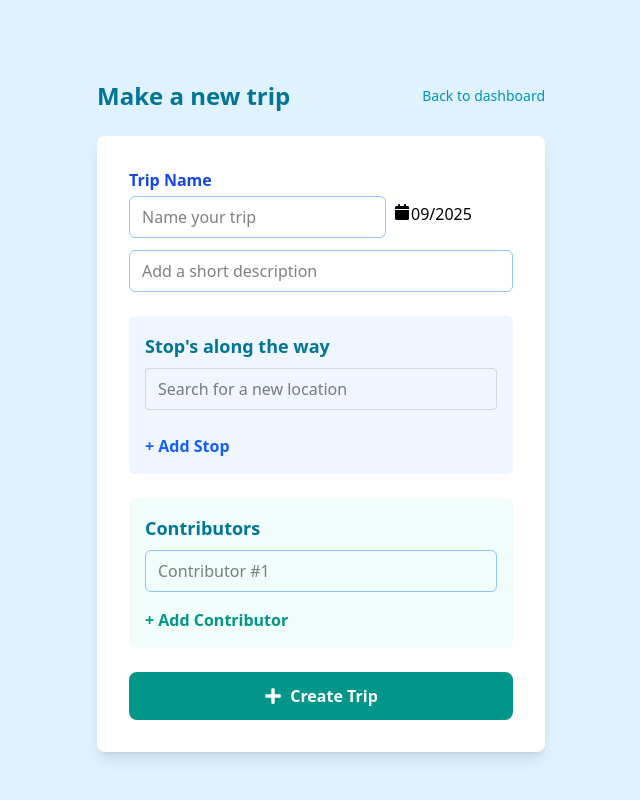
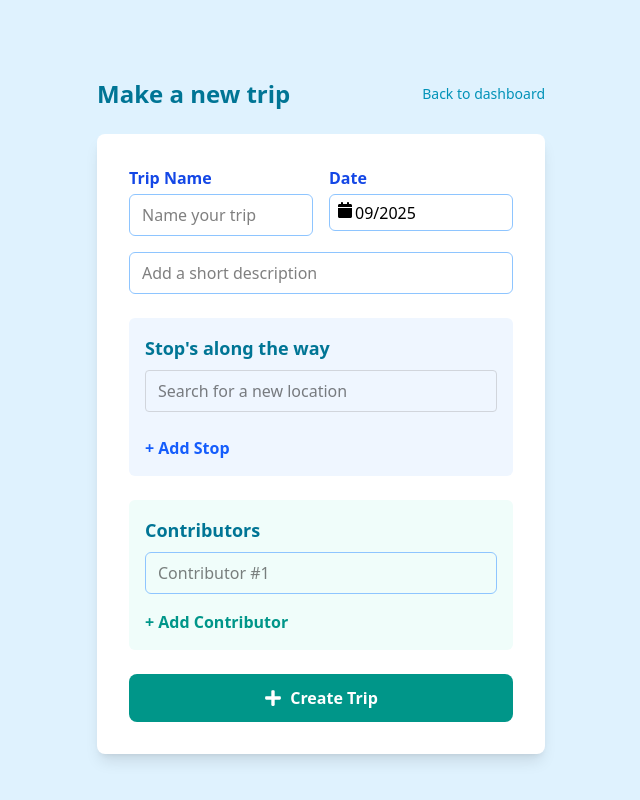
Before and after one commit to bridgetorr17/TripPlanner-React, a React (Vite) app: page /trips/createNew in a window 1280 px wide. Shown: the whole page, without its empty margins (319-959 px from the left). Built offline with nearby package versions, Linux system fonts and the light colour scheme.

Commit message:
fixing style for datepicker on CreateTrip page

```diff
--- a/src/components/Trip/MonthYear.jsx
+++ b/src/components/Trip/MonthYear.jsx
@@ -11,6 +11,7 @@ const MonthYear = ( {selectedDate, setSelectedDate} ) => {
 
   return (
     <DatePicker
+      className="w-full border border-blue-300 rounded-md px-3 py-2 focus:outline-none focus:ring-2 focus:ring-blue-400"
       showIcon
       toggleCalendarOnIconClick
       showMonthYearPicker
--- a/src/pages/CreateTripPage.jsx
+++ b/src/pages/CreateTripPage.jsx
@@ -74,29 +74,45 @@ const CreateTripPage = () => {
                     </div>
             <form onSubmit={createTrip}
                 className="w-full max-w-lg bg-white rounded-lg shadow-lg p-8 space-y-6">
-                <div className="flex flex-col">
-                    <label className="mb-1 text-blue-700 font-semibold">Trip Name</label>
-                    <div className="flex flex-row justify-between">
+                <div className="flex flex-col gap-4">
+                    <div className="flex flex-col sm:flex-row sm:items-start gap-4">
+                        <div className="flex-1 flex flex-col">
+                            <label
+                                className="mb-1 text-blue-700 font-semibold"
+                                htmlFor="trip-name">
+                                Trip Name
+                            </label>
                             <input
+                                id="trip-name"
                                 type="text"
                                 name="name"
                                 placeholder="Name your trip"
                                 value={name}
                                 onChange={(e) => setName(e.target.value)}
-                            className="border border-blue-300 rounded-md px-3 py-2 focus:outline-none focus:ring-2 focus:ring-cyan-400"/>
+                                className="w-full border border-blue-300 rounded-md px-3 py-2 focus:outline-none focus:ring-2 focus:ring-blue-400"/>
+                        </div>
+                        <div className="flex-1 flex flex-col">
+                            <label
+                                className="mb-1 text-blue-700 font-semibold block"
+                                htmlFor="trip-date">
+                                Date
+                            </label>
                             <MonthYear
                                 selectedDate={selectedDate}
                                 setSelectedDate={setSelectedDate}
-                            className="border border-blue-300 rounded-md px-3 py-2 focus:outline-none focus:ring-2 focus:ring-cyan-400"
+                                className="w-full border border-blue-300 rounded-md px-3 py-2 focus:outline-none focus:ring-2 focus:ring-blue-400"
                             />
                         </div>
+                    </div>
+                    <div>
                         <input
                         type="text"
                         name="subtitle"
                         placeholder="Add a short description"
                         value={subtitle}
                         onChange={(e) => setSubtitle(e.target.value)}
-                        className="border border-blue-300 rounded-md px-3 py-2 mt-3 focus:outline-none focus:ring-2 focus:ring-cyan-400"/>
+                        className="w-full border border-blue-300 rounded-md px-3 py-2 focus:outline-none focus:ring-2 focus:ring-blue-400"/>
+                    </div>
                 </div>
 
                 <CreateTripLocationAutocomplete
```
Lines whose indentation alone changed are shown as unchanged.
